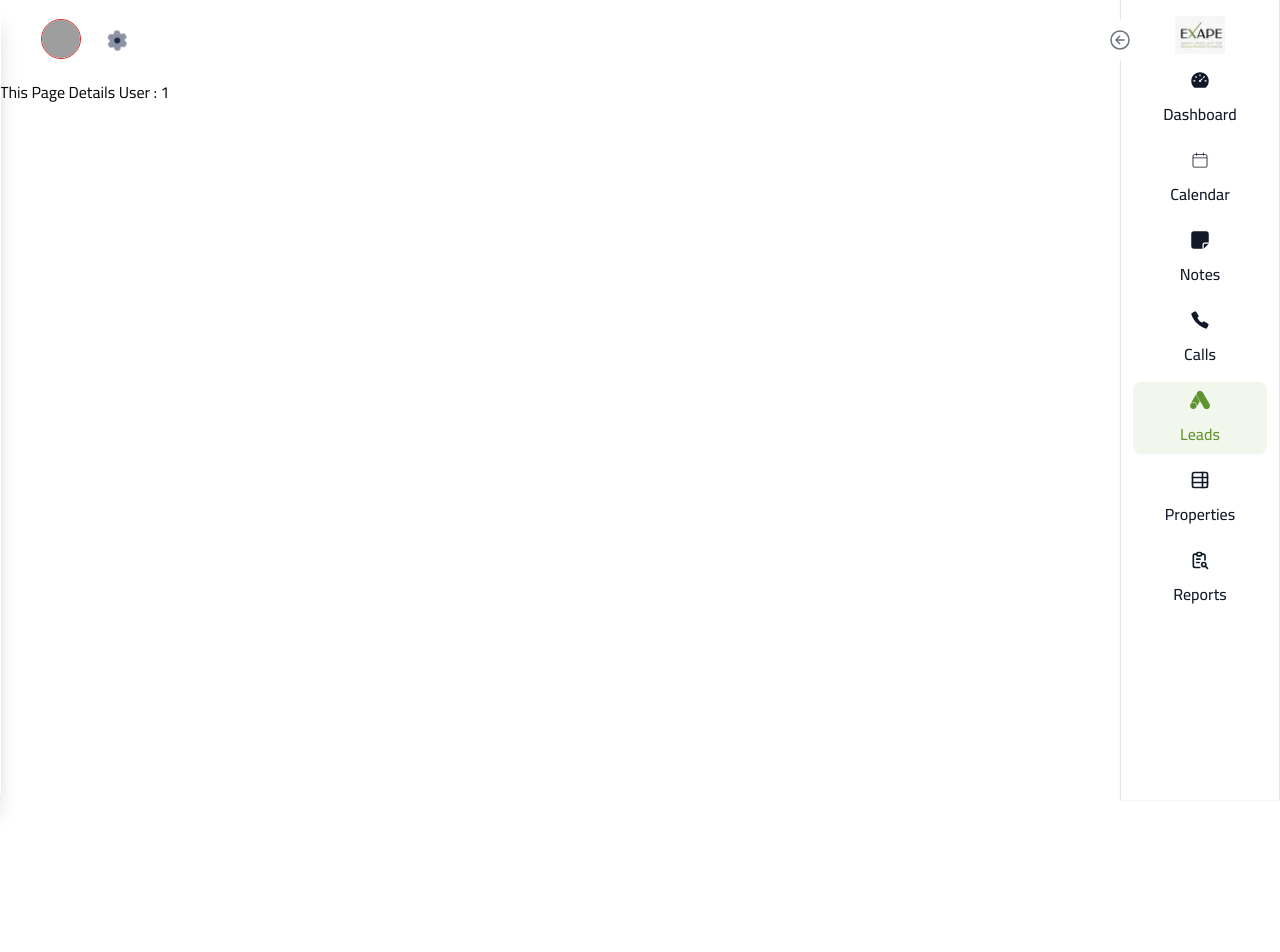
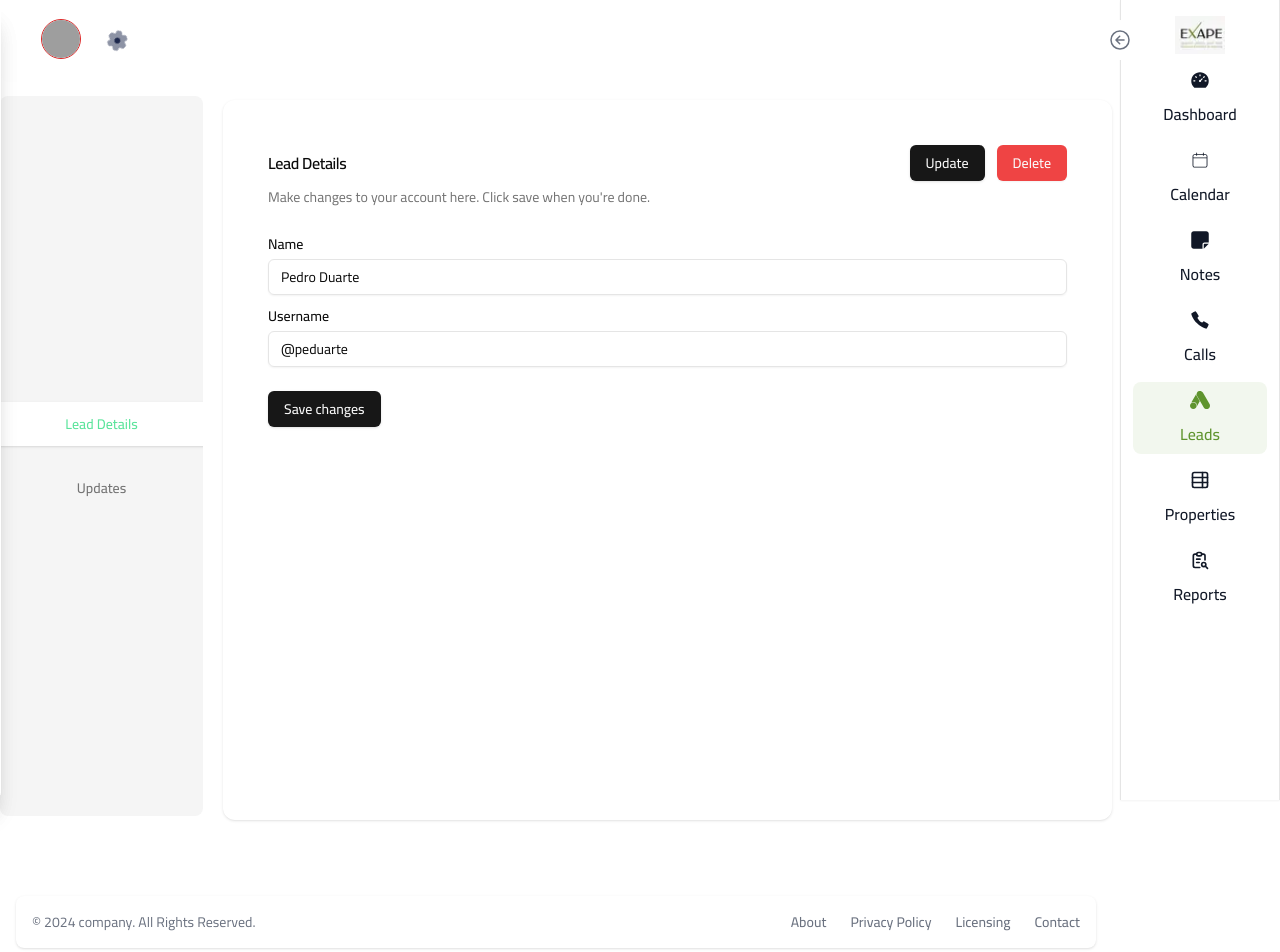
Before and after one commit to ahmedgfathy/globalcrm, a Next.js app: page /dashboard/leads/1 in a window 1280 px wide. Shown: the top 952 px of the page. Before the commit the page ends 800 px from the top, so only its background shows below. Built offline with nearby package versions, Linux system fonts and the light colour scheme; grey boxes are pictures that could not be loaded.

Commit message:
user-pagev1

```diff
--- a/package.json
+++ b/package.json
@@ -19,6 +19,7 @@
     "@radix-ui/react-separator": "^1.1.0",
     "@radix-ui/react-slot": "^1.1.0",
     "@radix-ui/react-switch": "^1.1.1",
+    "@radix-ui/react-tabs": "^1.1.1",
     "@radix-ui/react-tooltip": "^1.1.3",
     "antd": "^5.21.6",
     "class-variance-authority": "^0.7.0",
--- /dev/null
+++ b/src/app/components/Footer/Footer.jsx
@@ -0,0 +1,41 @@
+import React from "react";
+import Link from "next/link";
+function Footer() {
+  return (
+    <footer class="bg-white rounded-lg shadow m-4 dark:bg-gray-800">
+      <div class="w-full mx-auto  p-4 md:flex md:items-center md:justify-between">
+        <span class="text-sm text-gray-500 sm:text-center dark:text-gray-400">
+          © 2024{" "}
+          <Link href="/" class="hover:underline">
+            company
+          </Link>
+          . All Rights Reserved.
+        </span>
+        <ul class="flex flex-wrap items-center mt-3 text-sm font-medium text-gray-500 dark:text-gray-400 sm:mt-0">
+          <li>
+            <Link href="/" class="hover:underline me-4 md:me-6">
+              About
+            </Link>
+          </li>
+          <li>
+            <Link href="/" class="hover:underline me-4 md:me-6">
+              Privacy Policy
+            </Link>
+          </li>
+          <li>
+            <Link href="/" class="hover:underline me-4 md:me-6">
+              Licensing
+            </Link>
+          </li>
+          <li>
+            <Link href="/" class="hover:underline">
+              Contact
+            </Link>
+          </li>
+        </ul>
+      </div>
+    </footer>
+  );
+}
+
+export default Footer;
--- /dev/null
+++ b/src/app/components/user-components/Details.jsx
@@ -0,0 +1,46 @@
+import { Button } from "@/components/ui/button";
+import {
+  Card,
+  CardContent,
+  CardDescription,
+  CardFooter,
+  CardHeader,
+  CardTitle,
+} from "@/components/ui/card";
+import { Input } from "@/components/ui/input";
+import { Label } from "@/components/ui/label";
+import React from "react";
+
+function Details() {
+  return (
+    <Card className="menu-drawer w-full h-[90vh]">
+      <CardHeader>
+        <div className="header flex justify-between items-center">
+          <CardTitle>Lead Details</CardTitle>
+          <div className="buttons">
+            <Button className="mx-3">Update</Button>
+            <Button variant="destructive">Delete</Button>
+          </div>
+        </div>
+        <CardDescription>
+          Make changes to your account here. Click save when you&apos;re done.
+        </CardDescription>
+      </CardHeader>
+      <CardContent className="space-y-2">
+        <div className="space-y-1">
+          <Label htmlFor="name">Name</Label>
+          <Input id="name" defaultValue="Pedro Duarte" />
+        </div>
+        <div className="space-y-1">
+          <Label htmlFor="username">Username</Label>
+          <Input id="username" defaultValue="@peduarte" />
+        </div>
+      </CardContent>
+      <CardFooter>
+        <Button>Save changes</Button>
+      </CardFooter>
+    </Card>
+  );
+}
+
+export default Details;
--- /dev/null
+++ b/src/app/components/user-components/Update.jsx
@@ -0,0 +1,39 @@
+import { Button } from "@/components/ui/button";
+import {
+  Card,
+  CardContent,
+  CardDescription,
+  CardFooter,
+  CardHeader,
+  CardTitle,
+} from "@/components/ui/card";
+import { Input } from "@/components/ui/input";
+import { Label } from "@/components/ui/label";
+import React from "react";
+function Update() {
+  return (
+    <Card className="menu-drawer w-full h-[90vh]">
+      <CardHeader>
+        <CardTitle>Password</CardTitle>
+        <CardDescription>
+          Change your password here. After saving, you&apos;ll be logged out.
+        </CardDescription>
+      </CardHeader>
+      <CardContent className="space-y-2">
+        <div className="space-y-1">
+          <Label htmlFor="current">Current password</Label>
+          <Input id="current" type="password" />
+        </div>
+        <div className="space-y-1">
+          <Label htmlFor="new">New password</Label>
+          <Input id="new" type="password" />
+        </div>
+      </CardContent>
+      <CardFooter>
+        <Button>Save password</Button>
+      </CardFooter>
+    </Card>
+  );
+}
+
+export default Update;
--- a/src/app/dashboard/layout.jsx
+++ b/src/app/dashboard/layout.jsx
@@ -1,4 +1,5 @@
 "use client";
+import Footer from "../components/Footer/Footer";
 import SideBar from "../components/side-bar/SideBar";
 import { useTranslation } from "../context/TranslationContext";
 export default function RootLayout({ children }) {
@@ -12,7 +13,13 @@ export default function RootLayout({ children }) {
       <div className="nav">
         <SideBar />
       </div>
-      <div className="dashboard w-full pt-20">{children}</div>
+      <div className="dashboard w-full pt-20">
+        <div className="main min-h-screen">{children}</div>
+
+        <div className="footer relative">
+          <Footer />
+        </div>
+      </div>
     </main>
   );
 }
--- a/src/app/dashboard/leads/[id]/page.jsx
+++ b/src/app/dashboard/leads/[id]/page.jsx
@@ -1,13 +1,101 @@
-import React from "react";
+"use client";
+import Details from "@/app/components/user-components/Details";
+import Update from "@/app/components/user-components/Update";
+import { useTranslation } from "@/app/context/TranslationContext";
+import { Tabs, TabsContent, TabsList, TabsTrigger } from "@/components/ui/tabs";
+import { useIsMobile } from "@/hooks/use-mobile";
+import { useEffect, useRef, useState } from "react";
+import { AiOutlineRightSquare } from "react-icons/ai";
+function Page({ params }) {
+  const isMobile = useIsMobile();
+  const [isOpen, setIsOpen] = useState(!isMobile);
+  const tabsRef = useRef(null);
+  const { locale } = useTranslation();
+  useEffect(() => {
+    setIsOpen(!isMobile);
+  }, [isMobile]);
+  useEffect(() => {
+    if (isMobile) {
+      const handleClickOutside = (event) => {
+        if (tabsRef.current && !tabsRef.current.contains(event.target)) {
+          setIsOpen(false);
+        }
+      };
 
-function page({ params }) {
+      document.addEventListener("mousedown", handleClickOutside);
+
+      return () => {
+        document.removeEventListener("mousedown", handleClickOutside);
+      };
+    }
+    const handleClickOutside = (event) => {
+      setIsOpen(false);
+    };
+
+    document.addEventListener("mousedown", handleClickOutside);
+
+    return () => {
+      document.removeEventListener("mousedown", handleClickOutside);
+    };
+  }, [isMobile]);
+
   return (
-    <div className="page-user">
-      <div className="container mx-auto">
-        <h1> This Page Details User : {params?.id}</h1>
+    <div className="page-user mini-h-screen ">
+      <div className="container mx-auto py-4">
+        <Tabs
+          defaultValue="details"
+          className="w-full flex gap-5 h-[90vh] items-center relative"
+        >
+          {isMobile && !isOpen && (
+            <AiOutlineRightSquare
+              className="text-xl absolute left-5 top-0 z-[2]"
+              onClick={() => setIsOpen(true)}
+            />
+          )}
+
+          <TabsList
+            dir={locale == "ar" ? "rtl" : "ltr"}
+            ref={tabsRef}
+            className={`flex z-[1] gap-5 ${
+              isMobile
+                ? isOpen
+                  ? "p-0 absolute top-0 left-0"
+                  : "p-0 absolute top-0 -left-[250px]"
+                : "px-2"
+            } flex-col transition-all duration-200 bg:gray-200 dark:bg-gray-900 min-h-full overflow-hidden`}
+            style={{ width: "250px" }}
+          >
+            <TabsTrigger
+              value="details"
+              className="w-[245px] py-3 dark:data-[state=active]:bg-dark_link_active data-[state=active]:text-text_link_active"
+            >
+              Lead Details
+            </TabsTrigger>
+            <TabsTrigger
+              value="updates"
+              className="w-[245px] py-3 dark:data-[state=active]:bg-dark_link_active data-[state=active]:text-text_link_active"
+            >
+              Updates
+            </TabsTrigger>
+          </TabsList>
+          <TabsContent
+            value="details"
+            className="w-full"
+            dir={locale == "ar" ? "rtl" : "ltr"}
+          >
+            <Details />
+          </TabsContent>
+          <TabsContent
+            value="updates"
+            className="w-full "
+            dir={locale == "ar" ? "rtl" : "ltr"}
+          >
+            <Update />
+          </TabsContent>
+        </Tabs>
       </div>
     </div>
   );
 }
 
-export default page;
+export default Page;
--- a/src/app/layout.js
+++ b/src/app/layout.js
@@ -4,6 +4,7 @@ import "./globals.css";
 import { Cairo } from "next/font/google";
 import UserRouter from "./context/UserRouter";
 import NavBar from "./components/nav-bar/NavBar";
+import Footer from "./components/Footer/Footer";
 const cairo = Cairo({
   subsets: ["arabic"],
   preload: true,
@@ -30,6 +31,7 @@ export default function RootLayout({ children }) {
                 <NavBar />
               </div>
               <main className="relative">{children}</main>
+
             </ThemeProvider>
           </TranslationProvider>
         </UserRouter>
--- /dev/null
+++ b/src/components/ui/card.jsx
@@ -0,0 +1,50 @@
+import * as React from "react"
+
+import { cn } from "@/lib/utils"
+
+const Card = React.forwardRef(({ className, ...props }, ref) => (
+  <div
+    ref={ref}
+    className={cn("rounded-xl border bg-card text-card-foreground shadow", className)}
+    {...props} />
+))
+Card.displayName = "Card"
+
+const CardHeader = React.forwardRef(({ className, ...props }, ref) => (
+  <div
+    ref={ref}
+    className={cn("flex flex-col space-y-1.5 p-6", className)}
+    {...props} />
+))
+CardHeader.displayName = "CardHeader"
+
+const CardTitle = React.forwardRef(({ className, ...props }, ref) => (
+  <div
+    ref={ref}
+    className={cn("font-semibold leading-none tracking-tight", className)}
+    {...props} />
+))
+CardTitle.displayName = "CardTitle"
+
+const CardDescription = React.forwardRef(({ className, ...props }, ref) => (
+  <div
+    ref={ref}
+    className={cn("text-sm text-muted-foreground", className)}
+    {...props} />
+))
+CardDescription.displayName = "CardDescription"
+
+const CardContent = React.forwardRef(({ className, ...props }, ref) => (
+  <div ref={ref} className={cn("p-6 pt-0", className)} {...props} />
+))
+CardContent.displayName = "CardContent"
+
+const CardFooter = React.forwardRef(({ className, ...props }, ref) => (
+  <div
+    ref={ref}
+    className={cn("flex items-center p-6 pt-0", className)}
+    {...props} />
+))
+CardFooter.displayName = "CardFooter"
+
+export { Card, CardHeader, CardFooter, CardTitle, CardDescription, CardContent }
--- /dev/null
+++ b/src/components/ui/tabs.jsx
@@ -0,0 +1,43 @@
+"use client"
+
+import * as React from "react"
+import * as TabsPrimitive from "@radix-ui/react-tabs"
+
+import { cn } from "@/lib/utils"
+
+const Tabs = TabsPrimitive.Root
+
+const TabsList = React.forwardRef(({ className, ...props }, ref) => (
+  <TabsPrimitive.List
+    ref={ref}
+    className={cn(
+      "inline-flex h-9 items-center justify-center rounded-lg bg-muted p-1 text-muted-foreground",
+      className
+    )}
+    {...props} />
+))
+TabsList.displayName = TabsPrimitive.List.displayName
+
+const TabsTrigger = React.forwardRef(({ className, ...props }, ref) => (
+  <TabsPrimitive.Trigger
+    ref={ref}
+    className={cn(
+      "inline-flex items-center justify-center whitespace-nowrap rounded-md px-3 py-1 text-sm font-medium ring-offset-background transition-all focus-visible:outline-none focus-visible:ring-2 focus-visible:ring-ring focus-visible:ring-offset-2 disabled:pointer-events-none disabled:opacity-50 data-[state=active]:bg-background data-[state=active]:text-foreground data-[state=active]:shadow",
+      className
+    )}
+    {...props} />
+))
+TabsTrigger.displayName = TabsPrimitive.Trigger.displayName
+
+const TabsContent = React.forwardRef(({ className, ...props }, ref) => (
+  <TabsPrimitive.Content
+    ref={ref}
+    className={cn(
+      "mt-2 ring-offset-background focus-visible:outline-none focus-visible:ring-2 focus-visible:ring-ring focus-visible:ring-offset-2",
+      className
+    )}
+    {...props} />
+))
+TabsContent.displayName = TabsPrimitive.Content.displayName
+
+export { Tabs, TabsList, TabsTrigger, TabsContent }
--- a/tailwind.config.js
+++ b/tailwind.config.js
@@ -277,11 +277,19 @@ module.exports = {
         lg: "var(--radius)",
         md: "calc(var(--radius) - 2px)",
         sm: "calc(var(--radius) - 4px)",
-      }, boxShadow: {
-        box_shadow: "rgba(145, 158, 171, 0.2) 0px 0px 2px 0px, rgba(145, 158, 171, 0.12) 0px 12px 24px -4px"
-      },screens:{
-        "1400":"1400px"
-      }
+      },
+      boxShadow: {
+        box_shadow:
+          "rgba(145, 158, 171, 0.2) 0px 0px 2px 0px, rgba(145, 158, 171, 0.12) 0px 12px 24px -4px",
+      },
+      screens: {
+        1400: "1400px",
+      },
+    },
+    variants: {
+      extend: {
+        backgroundColor: ["aria-selected"],
+      },
     },
   },
   plugins: [require("tailwindcss-animate")],
```
Also changed, not shown: 1 other file (tests, documents, lock files or other folders).
